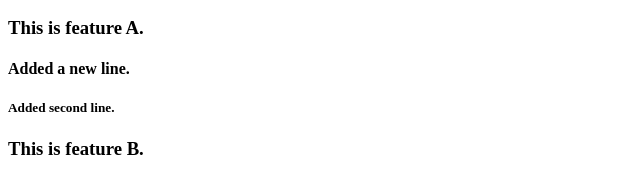
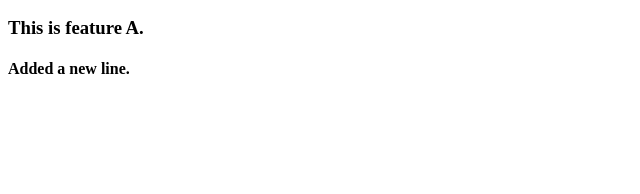
Before and after one commit to Techy-Vikas/FIRSTPROJECT, a plain HTML site: page index.html in a window 1280 px wide. Shown: the part 136-330 px from the top of the page, without its empty margins (0-640 px from the left). Drawn offline with Linux system fonts and the light colour scheme.

Commit message:
Revert "added second line"
This reverts commit 7e7605708a3696439d464d3b521b524ee864a125.

```diff
--- a/index.html
+++ b/index.html
@@ -4,5 +4,3 @@
 
 <h3>This is feature A.</h3>
 <h4>Added a new line.</h4>
-<h5>Added second line.</h5>
-<h3>This is feature B.</h3>
```
